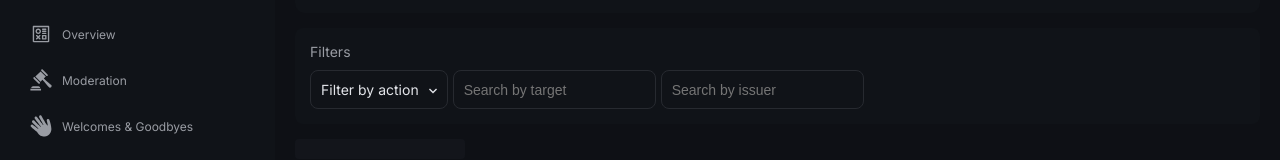
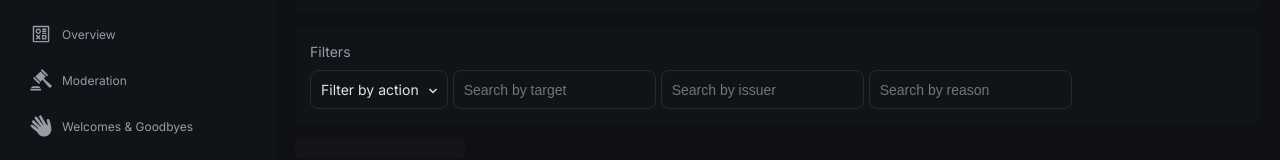
Before and after one commit to Poxie/onixo-new, a Next.js app in the folder frontend/: page /dashboard/1/infractions/ in a window 1280 px wide. Shown: the part 176-336 px from the top of the page. Built offline with nearby package versions, Linux system fonts and the light colour scheme; what next-redux-wrapper would draw is missing.

Commit message:
Added search by reason filter to infractions

```diff
--- a/frontend/components/dashboard/infractions/index.tsx
+++ b/frontend/components/dashboard/infractions/index.tsx
@@ -29,6 +29,7 @@ export const Infractions: NextPageWithLayout = () => {
 
     const [target, setTarget] = useState('');
     const [issuer, setIssuer] = useState('');
+    const [reason, setReason] = useState('');
     const [action, setAction] = useState<string | null>(null);
 
     const infractions = useAppSelector(state => selectInfractions(state, guildId));
@@ -53,10 +54,13 @@ export const Infractions: NextPageWithLayout = () => {
                 ) : true) &&
                 (issuer !== '' ? (
                     infraction.issuer.global_name.toLowerCase().includes(issuer.toLowerCase())
+                ) : true) &&
+                (reason !== '' ? (
+                    infraction.reason?.toLowerCase().includes(reason.toLowerCase())
                 ) : true)
             )
         })
-    ), [action, target, issuer, infractions])
+    ), [action, target, issuer, reason, infractions])
     return(
         <>
         <ModuleHeader
@@ -85,6 +89,11 @@ export const Infractions: NextPageWithLayout = () => {
                     placeholder={'Search by issuer'}
                     containerClassName={styles['filter-input']}
                     onChange={setIssuer}
+                />
+                <Input
+                    placeholder={'Search by reason'}
+                    containerClassName={styles['filter-input']}
+                    onChange={setReason}
                 />
             </div>
         </div>
```
